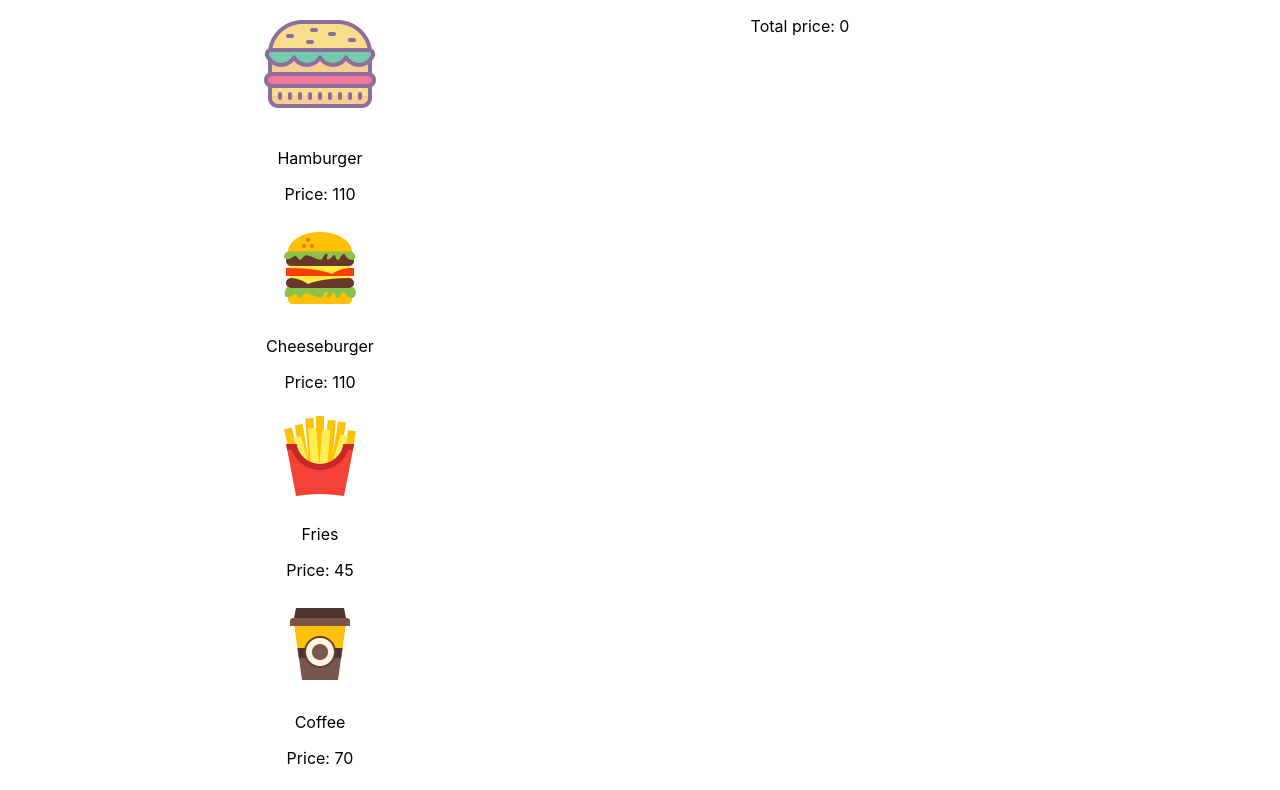
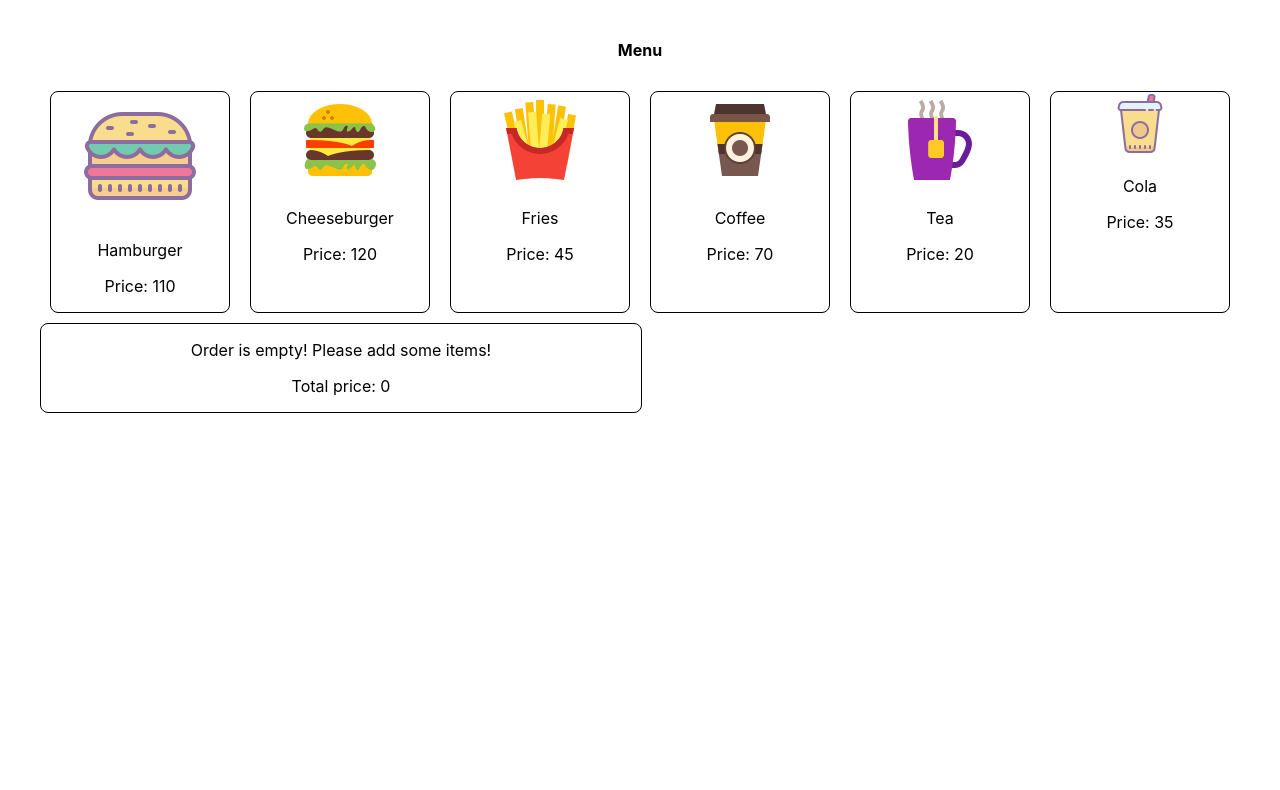
Before and after one commit to emambetakunova/js_group_3_exam_7_elza_mambetakunova, a React (Create React App) app: page / in a window 1280 px wide. Shown: the top 790 px of the page. Built offline with nearby package versions, Linux system fonts and the light colour scheme.

Commit message:
added styles for components

```diff
--- a/src/App.css
+++ b/src/App.css
@@ -1,4 +1,4 @@
 .App {
+  margin: 40px;
   text-align: center;
-  display: flex;
 }
--- a/src/App.js
+++ b/src/App.js
@@ -13,18 +13,19 @@ import './App.css';
 
 
 const POSITIONS = [
-    {name: 'Hamburger', image: hamburgerImage, price: 110},
-    {name: 'Cheeseburger', image: cheeseburgerImage, price: 110},
-    {name: 'Fries', image: friesImage, price: 45},
-    {name: 'Coffee', image: coffeeImage, price: 70},
-    {name: 'Tea', image: teaImage, price: 20},
-    {name: 'Cola', image: colaImage, price: 35}
+    {name: 'Hamburger', image: hamburgerImage},
+    {name: 'Cheeseburger', image: cheeseburgerImage},
+    {name: 'Fries', image: friesImage},
+    {name: 'Coffee', image: coffeeImage},
+    {name: 'Tea', image: teaImage},
+    {name: 'Cola', image: colaImage}
 ];
 
 
 class App extends Component {
 
     state = {
+        initialText: 'Order is empty! Please add some items!',
         totalPrice: 0,
         usedPositions: [],
         positions: [
@@ -41,55 +42,54 @@ class App extends Component {
         let positions = [...this.state.positions];
         let position = positions[index];
         position.count++;
-        console.log(position);
         let totalPrice = position.price + this.state.totalPrice;
         positions[index] = position;
         let usedPositions = [...this.state.usedPositions];
-
         if (!usedPositions.includes(position)) {
             usedPositions.push(position);
         }
-        console.log(usedPositions)
-        this.setState({totalPrice, positions, usedPositions});
+        let initialText = ' ';
+        this.setState({totalPrice, positions, usedPositions, initialText});
     };
 
     removeElement = (index) => {
-        let positions = [...this.state.positions];
-        let position = positions[index];
-        if (position.count > 0) {
-            position.count--;
-            const indexIng = this.state.usedPositions.findIndex(p => p.index === index);
-            let allUsedPositions = [...this.state.usedPositions];
-            allUsedPositions.splice(indexIng, 1);
-            let totalPrice = position.price - this.state.totalPrice;;
-            positions[index] = position;
-            this.setState({totalPrice, positions, usedIngredients: allUsedPositions});
+        let usedPositions = [...this.state.usedPositions];
+        let usedPosition = usedPositions[index];
+        if (usedPosition.count > 1) {
+            usedPosition.count--;
+            let totalPrice = this.state.totalPrice - usedPosition.price;
+            usedPositions[index] = usedPosition;
+            this.setState({totalPrice, usedPositions});
         } else {
-            alert('It is impossible to delete zero product');
+            usedPositions.splice(index, 1);
+            let totalPrice = this.state.totalPrice - usedPosition.price;
+            let initialText = 'Order is empty! Please add some items!';
+            this.setState({totalPrice, usedPositions, initialText});
         }
-
     };
-
 
     render() {
         return (
             <div className="App">
+                <h4 className="menuItem">Menu</h4>
                 <div className="menu">
+
                     {POSITIONS.map((pos, key) =>
                         <Positions
                             key={key}
                             image={pos.image}
                             name={pos.name}
-                            price={pos.price}
+                            price={this.state.positions[key].price}
                             onClick={() => this.addElement(key)}
                         />
                     )}
                 </div>
-                <div className="order">
+                <div className="orderWrap">
                     <Order
-                        usedPositions = {this.state.usedPositions}
+                        initialText = {this.state.initialText}
+                        usedPositions={this.state.usedPositions}
                         total={this.state.totalPrice}
-                        // remove={() => this.removeElement(key)}
+                        remove={this.removeElement}
                     />
                 </div>
             </div>
--- a/src/components/OrderComponent/Order.css
+++ b/src/components/OrderComponent/Order.css
@@ -1,3 +1,6 @@
-.order {
+.orderWrap {
     width: 50%;
+    text-align: center;
+    border: 1px solid #000;
+    border-radius: 8px;
 }
--- a/src/components/OrderComponent/Order.js
+++ b/src/components/OrderComponent/Order.js
@@ -4,20 +4,19 @@ import "./Order.css";
 const Order = props => {
     return (
         <div className="order">
+            <p>{props.initialText}</p>
             {props.usedPositions.map((ing, key) => {
                 return (
                     <div key={key}>
                         {ing.name}
                         {ing.count}
-                        <button onClick={props.remove}>X</button>
+                        <button onClick={() => props.remove(key)}>X</button>
                     </div>
                 )
             })}
-
             <p>Total price: {props.total}</p>
         </div>
     )
-
 };
 
 export default Order;
--- a/src/components/PositionsComponent/Positions.css
+++ b/src/components/PositionsComponent/Positions.css
@@ -1,6 +1,13 @@
 .menu {
-    width: 50%;
+    display: flex;
+    justify-content: space-between;
+}
+.menuItem {
+
 }
 .position {
-
+    border: 1px solid #000;
+    border-radius: 8px;
+    width: 30%;
+    margin: 10px;
 }
```
